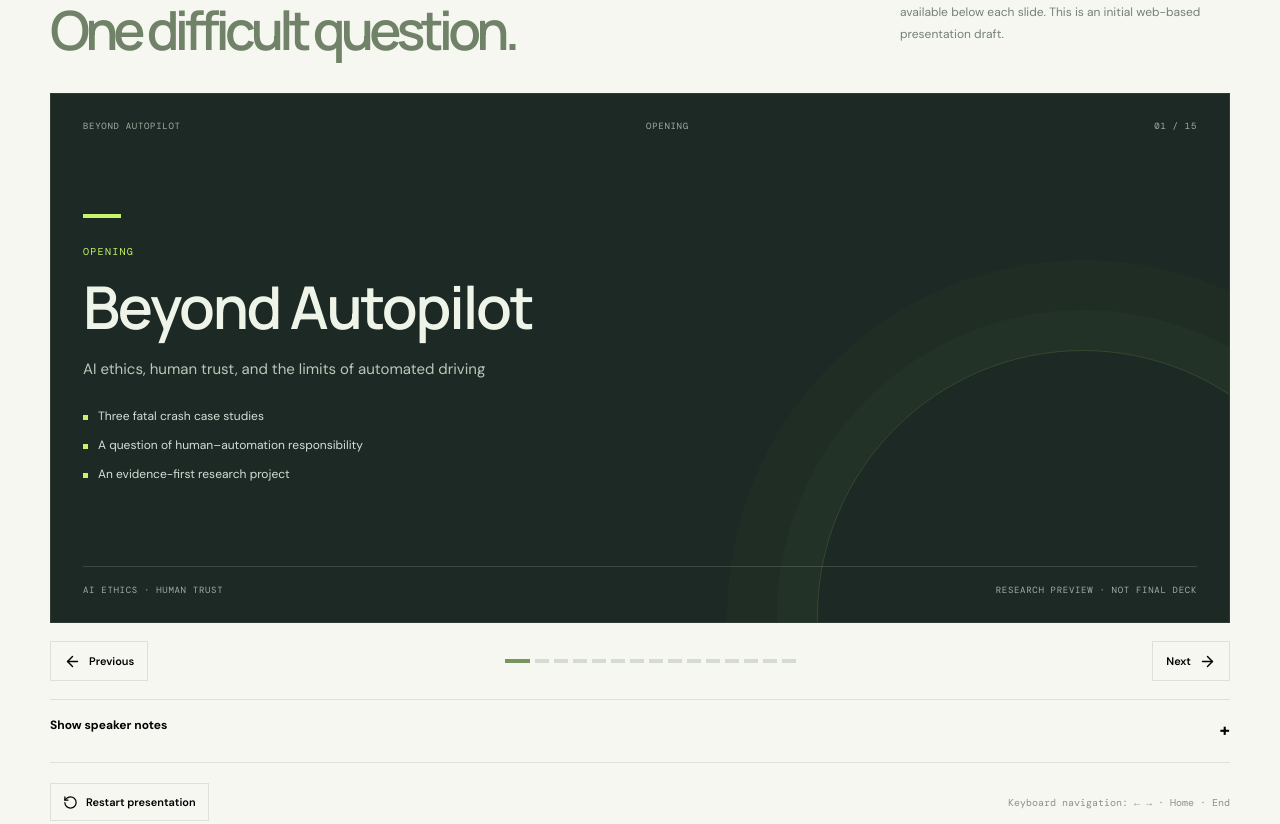
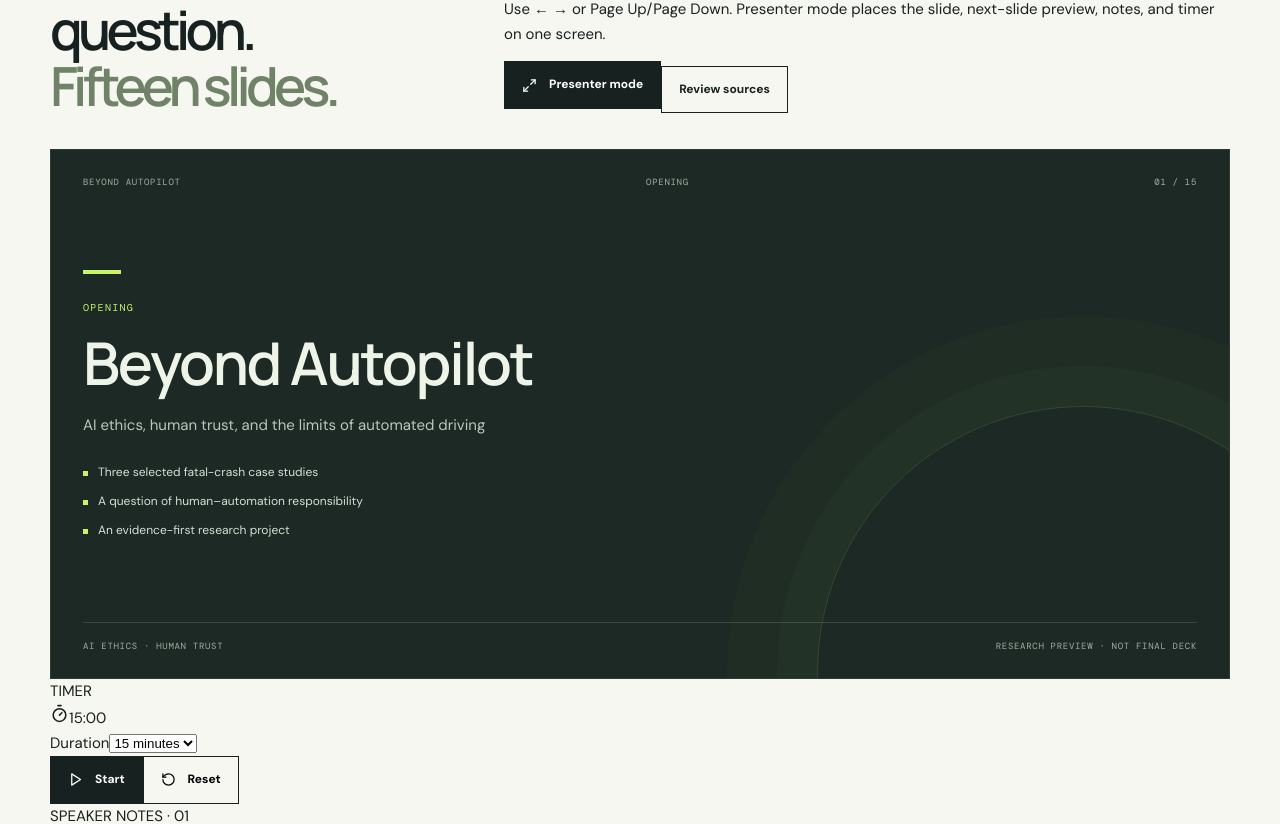
Before and after one commit to Uddeshya112/Ai-Ethics, a Next.js app: page /presentation in a window 1280 px wide. Shown: the part 225-1049 px from the top of the page. Built offline with nearby package versions, Linux system fonts and the light colour scheme.

Commit message:
feat: wire presentation route to presenter client

```diff
--- a/app/presentation/page.tsx
+++ b/app/presentation/page.tsx
@@ -1,50 +1,4 @@
-"use client";
-
-import { useCallback, useEffect, useState } from "react";
-import { ArrowLeft, ArrowRight, RotateCcw } from "lucide-react";
-
-const slides = [
-  { section: "OPENING", title: "Beyond Autopilot", subtitle: "AI ethics, human trust, and the limits of automated driving", bullets: ["Three fatal crash case studies", "A question of human–automation responsibility", "An evidence-first research project"], note: "Introduce the research question. Clarify that this is not a claim that all incidents share a cause." },
-  { section: "THE QUESTION", title: "When the car takes the lead, who is still in control?", subtitle: "Automation changes the task. It does not remove the stakes.", bullets: ["System capability", "Human expectation", "Supervision under pressure"], note: "Frame the presentation around the gap between designed capability and perceived capability." },
-  { section: "CONTEXT", title: "Driver assistance is not autonomous driving", subtitle: "Names and interfaces shape what people believe a system can do.", bullets: ["Capabilities are bounded", "Driver attention remains a safety factor", "Terminology can encourage overconfidence"], note: "Use precise language and avoid implying that a named feature makes the vehicle fully autonomous." },
-  { section: "HUMAN FACTORS", title: "Trust can become overtrust", subtitle: "A system that works often can still fail at the moment it matters.", bullets: ["Automation bias", "Out-of-the-loop effects", "Expectation and vigilance"], note: "Distinguish a conceptual human-factors lens from evidence about any individual driver." },
-  { section: "CASE 01", title: "Handan, China · 2016", subtitle: "Gao Yaning", bullets: ["Contemporary reporting describes a fatal crash", "Publicly available details require careful attribution", "Autopilot engagement must not be treated as confirmed without primary support"], note: "Do not overstate system engagement. The evidence context is different from the NTSB cases." },
-  { section: "CASE 02", title: "Williston, Florida · 2016", subtitle: "Joshua Brown", bullets: ["NTSB investigation HWY16FH018", "Official findings discuss multiple contributing factors", "Read the final report before summarizing probable cause"], note: "Do not reduce the investigation to a one-factor narrative." },
-  { section: "CASE 03", title: "Mountain View, California · 2018", subtitle: "Walter Huang", bullets: ["NTSB investigation HWY18FH011", "Final report HAR-20/01", "System behavior, roadway context, and supervision all require precise reading"], note: "Use the official report as the controlling source for investigative findings." },
-  { section: "COMPARISON", title: "Three cases do not make a crash-rate study", subtitle: "Selection can illuminate questions, not estimate prevalence.", bullets: ["Purposive case selection", "Different evidentiary records", "No population-level risk estimate"], note: "State the generalization limit explicitly." },
-  { section: "SYSTEM DESIGN", title: "The interface is part of the safety system", subtitle: "Warnings, naming, and monitoring influence human behavior.", bullets: ["Communicate capability boundaries", "Design for attention limits", "Avoid relying on warnings alone"], note: "Frame these as design implications, not claims about a specific unverified interface event." },
-  { section: "CONCEPT", title: "The moral crumple zone", subtitle: "When the human operator absorbs responsibility for a complex system.", bullets: ["Responsibility can be unevenly distributed", "Human oversight may be constrained by design", "Accountability needs a system-level view"], note: "Attribute the concept to Madeleine Clare Elish; use the paper as the primary reference." },
-  { section: "ETHICS LAB", title: "Make the assumptions visible", subtitle: "A conceptual model of attention, response, and distance.", bullets: ["Illustrative inputs", "Transparent calculations", "Not a crash reconstruction"], note: "If demonstrating the lab, repeat that it is not a forensic model." },
-  { section: "LIMITATIONS", title: "What this research cannot conclude", subtitle: "A boundary is part of an honest finding.", bullets: ["No universal causal mechanism", "No comparative manufacturer risk ranking", "No population-level crash rate from three cases"], note: "Use this slide to establish credibility, not to diminish the value of the case analysis." },
-  { section: "RECOMMENDATIONS", title: "Design for realistic human supervision", subtitle: "Do not treat the human as an infinite safety buffer.", bullets: ["Clear capability communication", "Robust attention monitoring", "Independent evaluation and transparent reporting"], note: "Present recommendations as normative proposals informed by the case analysis." },
-  { section: "CONCLUSION", title: "Trust is a design outcome", subtitle: "So is overtrust.", bullets: ["Capability must be communicated", "Evidence must remain traceable", "Responsibility must be examined across the system"], note: "Return to the opening question and summarize the argument." },
-  { section: "SOURCES", title: "Read the evidence yourself", subtitle: "Start with primary investigations and trace every claim.", bullets: ["NTSB · HWY16FH018", "NTSB · HWY18FH011 / HAR-20/01", "Elish · The Moral Crumple Zone"], note: "Point to the evidence library for links and editorial limitations." },
-];
-
-export default function PresentationPage() {
-  const [index, setIndex] = useState(0);
-  const [showNotes, setShowNotes] = useState(false);
-  const current = slides[index];
-  const move = useCallback((delta: number) => setIndex((i) => (i + delta + slides.length) % slides.length), []);
-  useEffect(() => {
-    const onKey = (event: KeyboardEvent) => {
-      if (event.key === "ArrowRight" || event.key === "PageDown") move(1);
-      if (event.key === "ArrowLeft" || event.key === "PageUp") move(-1);
-      if (event.key === "Home") setIndex(0);
-      if (event.key === "End") setIndex(slides.length - 1);
-    };
-    window.addEventListener("keydown", onKey);
-    return () => window.removeEventListener("keydown", onKey);
-  }, [move]);
-  return <div className="presentation-page shell">
-    <div className="presentation-heading"><div><div className="eyebrow"><span className="eyebrow-line" /> PRESENTATION / INTERACTIVE PREVIEW</div><h1>Fifteen slides.<br /><em>One difficult question.</em></h1></div><p>Use ← → or the controls to navigate. Speaker notes are available below each slide. This is an initial web-based presentation draft.</p></div>
-    <section className="slide-frame" aria-label={`Slide ${index + 1} of ${slides.length}`}>
-      <div className="slide-topline"><span>BEYOND AUTOPILOT</span><span>{current.section}</span><span>{String(index + 1).padStart(2,"0")} / {slides.length}</span></div>
-      <div className="slide-body" key={index}><div className="slide-accent" /><div className="slide-section">{current.section}</div><h2>{current.title}</h2><p className="slide-subtitle">{current.subtitle}</p><ul>{current.bullets.map((b) => <li key={b}><span />{b}</li>)}</ul></div>
-      <div className="slide-footer"><span>AI ETHICS · HUMAN TRUST</span><span>RESEARCH PREVIEW · NOT FINAL DECK</span></div>
-    </section>
-    <div className="slide-controls"><button onClick={() => move(-1)} aria-label="Previous slide"><ArrowLeft size={17} /> Previous</button><div className="slide-progress" aria-label={`Slide ${index + 1} of ${slides.length}`}>{slides.map((s,i)=><button key={s.section + i} className={i === index ? "active" : ""} aria-label={`Go to slide ${i+1}: ${s.title}`} onClick={() => setIndex(i)} />)}</div><button onClick={() => move(1)}>Next <ArrowRight size={17} /></button></div>
-    <div className="notes-panel"><button onClick={() => setShowNotes(!showNotes)} className="notes-toggle">{showNotes ? "Hide speaker notes" : "Show speaker notes"} <span>{showNotes ? "−" : "+"}</span></button>{showNotes && <div className="speaker-note"><strong>Presenter notes · Slide {index + 1}</strong><p>{current.note}</p></div>}</div>
-    <div className="presentation-bottom"><button className="reset-button" onClick={() => {setIndex(0);setShowNotes(false);}}><RotateCcw size={15} /> Restart presentation</button><span>Keyboard navigation: ← → · Home · End</span></div>
-  </div>;
-}
+import type { Metadata } from "next";
+import PresentationClient from "./PresentationClient";
+export const metadata:Metadata={title:"Presentation",description:"Interactive presentation preview with presenter notes, timer, and navigation controls."};
+export default function PresentationPage(){return <PresentationClient/>;}
```
